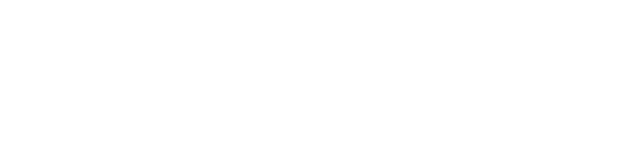
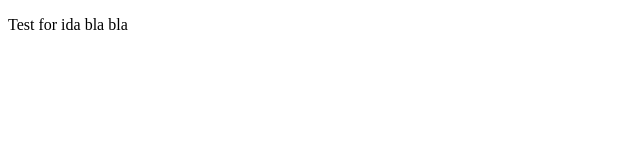
Before and after one commit to brankovlahov/gittestrepo-1, a plain HTML site: page branko.html in a window 1280 px wide. Shown: the whole page, without its empty margins (0-640 px from the left). Drawn offline with Linux system fonts and the light colour scheme.

Commit message:
version 6

```diff
--- a/branko.html
+++ b/branko.html
@@ -2,8 +2,9 @@
 <html>
 <head>
     <title>test test 123</title>
+
 </head>
 <body>
-
+    <p>Test for ida bla bla</p>
 </body>
 </html>
```
